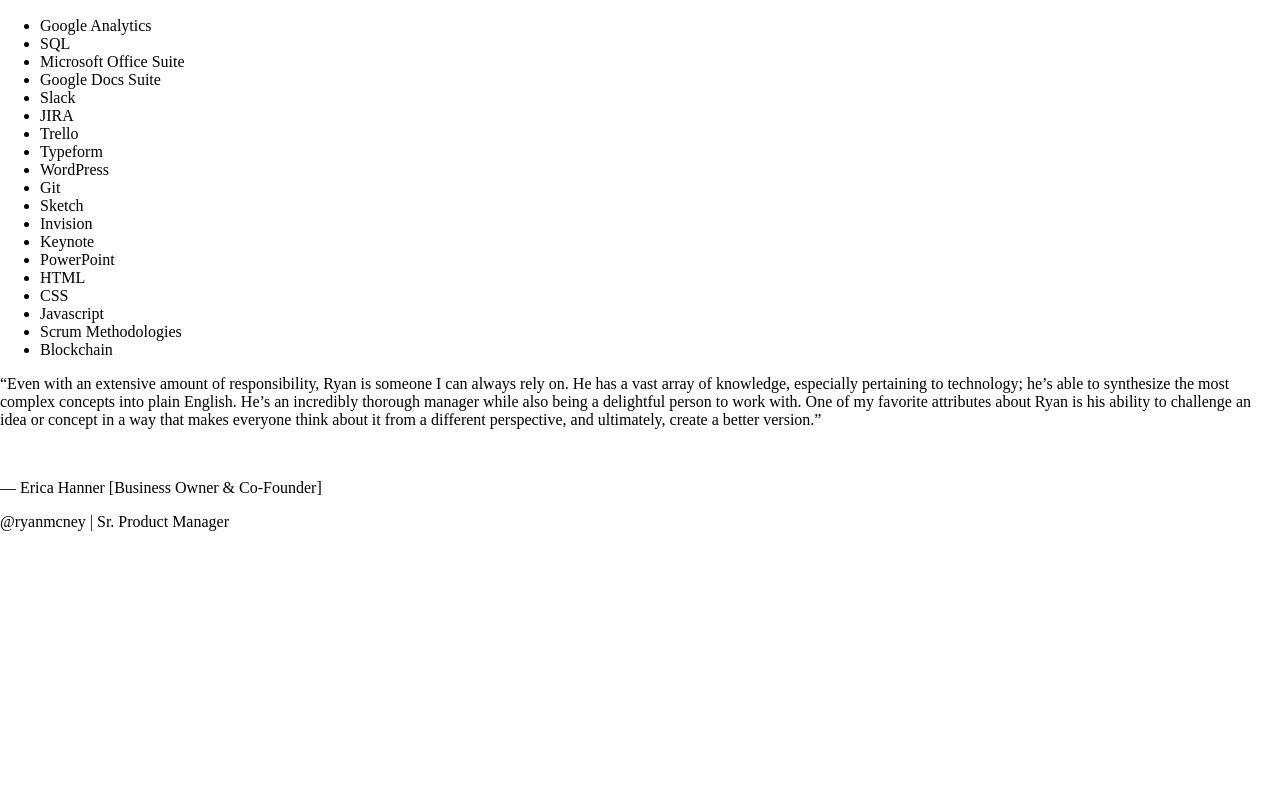
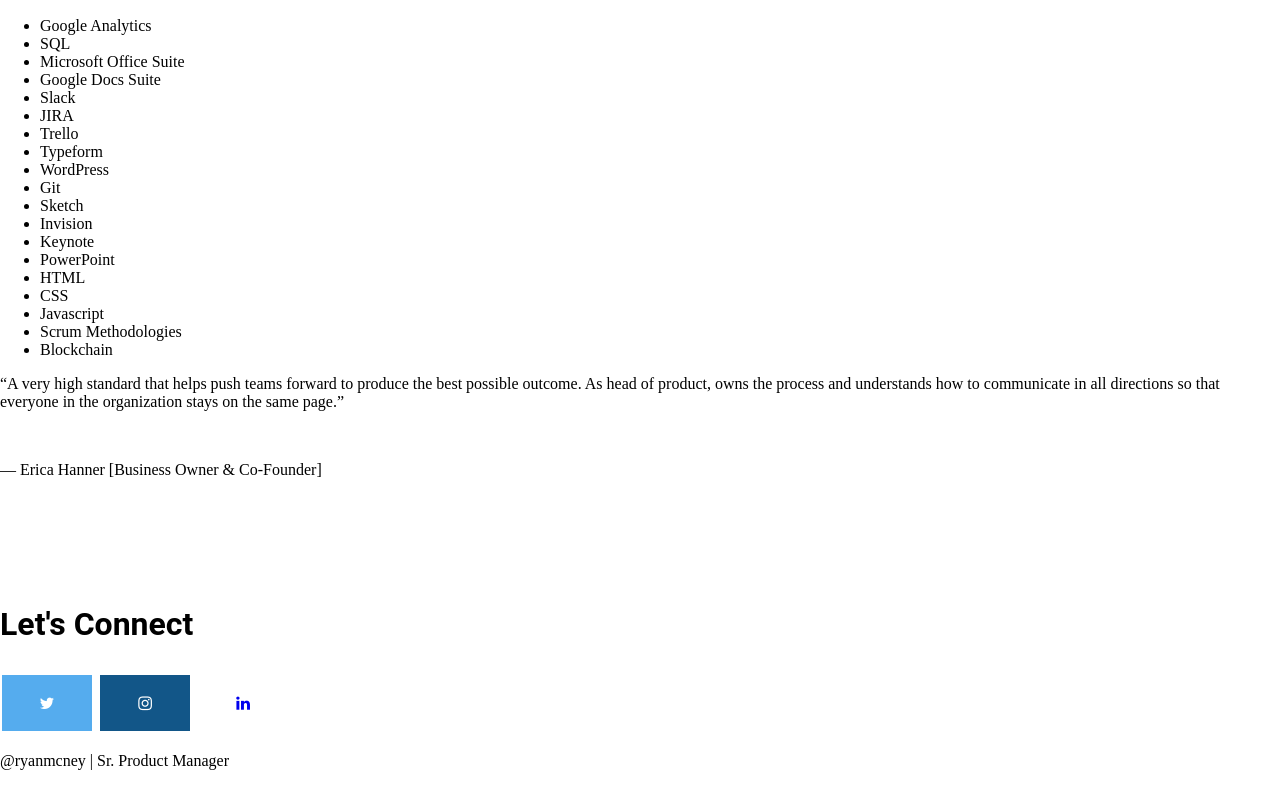
Before and after one commit to ryanmcney/my-portfolio, a plain HTML site: page about.html in a window 1280 px wide. Shown: the part 560-1346 px from the top of the page. Before the commit the page ends 1107 px from the top, so only its background shows below. Drawn offline with Linux system fonts and the light colour scheme.

```diff
--- a/about.html
+++ b/about.html
@@ -1,19 +1,20 @@
 <!DOCTYPE html>
 <html>
 
-<!- HEAD : web page's properties and links to external related files ->
+<!-- HEAD : web page's properties and links to external related files -->
    <head>
       <link rel="stylesheet" href="style.css">
+      <link rel="stylesheet" href="https://cdnjs.cloudflare.com/ajax/libs/font-awesome/4.7.0/css/font-awesome.min.css">
       <meta charset="utf-8">
       <meta name="viewport" content="width=device-width, initial-scale=1, shrink-to-fit=no">
       <title>Ryan McNey | Home</title>
-      <link rel="shortcut icon" type="image/x-icon" href="https://img.favpng.com/20/20/12/computer-icons-favicon-science-iconfinder-png-favpng-Fsyg7qgB3QwTWmHEThnpi3qza.jpg">
+      <link rel="stylesheet" href="https://cdnjs.cloudflare.com/ajax/libs/font-awesome/4.7.0/css/font-awesome.min.css">
    </head>
 
-<!- BODY : the content of the HTML docuement ->
+<!-- BODY : the content of the HTML docuement -->
    <body>
 
-<!- NAV : defines a set of navigation links ->
+<!-- NAV : defines a set of navigation links -->
      <nav>
        <ul>
          <li><a href="#work"></a>Select Work</li>
@@ -22,12 +23,12 @@
        </ul>
     </nav>
 
-<!- HEADER : introductory elements, logo, search from, etc ->
+<!-- HEADER : introductory elements, logo, search from, etc -->
     <header>
          <h1>Ryan McNey</h1>
     </header>
 
-<!- MAIN : the main content of the individual webpage ->
+<!-- MAIN : the main content of the individual webpage -->
     <main>
       <section id="blog">
         <article>
@@ -76,16 +77,24 @@
       </section>
       <aside>
         <p>
-          “Even with an extensive amount of responsibility, Ryan is someone I can always rely on. He has a vast array of knowledge, especially pertaining to technology; he’s able to synthesize the most complex concepts into plain English. He’s an incredibly thorough manager while also being a delightful person to work with. One of my favorite attributes about Ryan is his ability to challenge an idea or concept in a way that makes everyone think about it from a different perspective, and ultimately, create a better version.”
+          “A very high standard that helps push teams forward to produce the best possible outcome. As head of product, owns the process and understands how to communicate in all directions so that everyone in the organization stays on the same page.”
         </p>
         <br>
         <p>
           — Erica Hanner [Business Owner & Co-Founder]
         </p>
       </aside>
+
+<!-- Let's Connect : Social media icons from Font Awesome -->
+      <section>
+        <h1>Let's Connect</h1>
+        <a href="#" class="fa fa-twitter"></a>
+        <a href="#" class="fa fa-instagram"></a>
+        <a href="#" class="fa fa-linkedin"></a>
+      </section>
     </main>
 
-<!- FOOTER : defines a footer including contact info, sitemap, back to top links, etc ->
+<!-- FOOTER : defines a footer including contact info, sitemap, back to top links, etc -->
     <footer id="about">
       <p>
         @ryanmcney | Sr. Product Manager
--- a/style.css
+++ b/style.css
@@ -16,3 +16,32 @@
   padding-top: 100px;
   width: 100%;
 }
+
+
+/* Font Awesome icons */
+.fa {
+  padding: 20px;
+  font-size: 30px;
+  width: 50px;
+  text-align: center;
+  text-decoration: none;
+  margin: 5px 2px;
+}
+
+.fa:hover {
+  opacity: 0.7;
+}
+
+.fa-twitter {
+  background: #55ACEE;
+  color: white;
+}
+
+.fa-instagram {
+  background: #125688;
+  color: white;
+
+.fa-linkedin {
+  background: #007BB5;
+  color: white;
+}
```
Also changed, not shown: home.html (renamed from index.html, +11 -1 lines).
